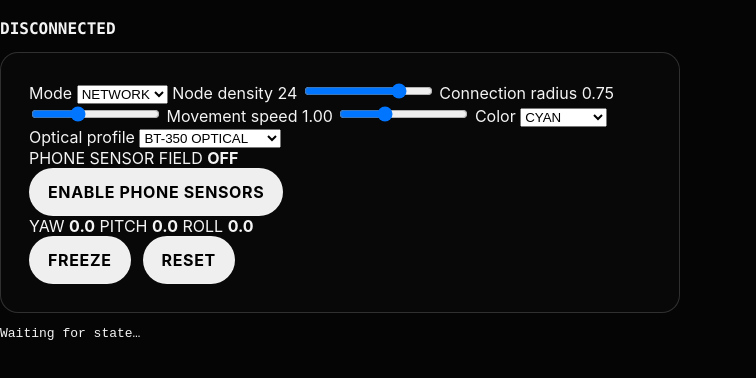
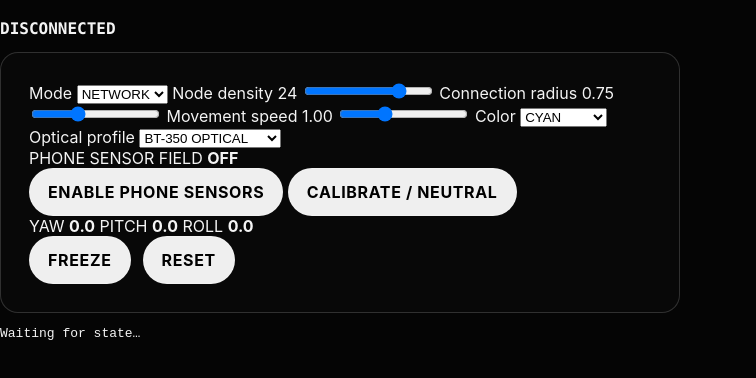
Before and after one commit to skatronix/aei-quest-webxr-lab, a website built with Vite: page moverio-termux-bridge/web/index.html in a window 1280 px wide. Shown: the part 140-518 px from the top of the page, without its empty margins (0-756 px from the left). Built offline with nearby package versions, Linux system fonts and the light colour scheme; no server answers; files whose address does not match are found by name.

Commit message:
Add sensor neutral calibration control

```diff
--- a/moverio-termux-bridge/web/index.html
+++ b/moverio-termux-bridge/web/index.html
@@ -66,7 +66,10 @@
           <span>PHONE SENSOR FIELD</span>
           <strong id="sensorStatus">OFF</strong>
         </div>
-        <button id="sensorToggle" type="button">ENABLE PHONE SENSORS</button>
+        <div class="sensor-actions">
+          <button id="sensorToggle" type="button">ENABLE PHONE SENSORS</button>
+          <button id="sensorCalibrate" type="button">CALIBRATE / NEUTRAL</button>
+        </div>
         <div class="sensor-values">
           <span>YAW <b id="yawValue">0.0</b></span>
           <span>PITCH <b id="pitchValue">0.0</b></span>
```
